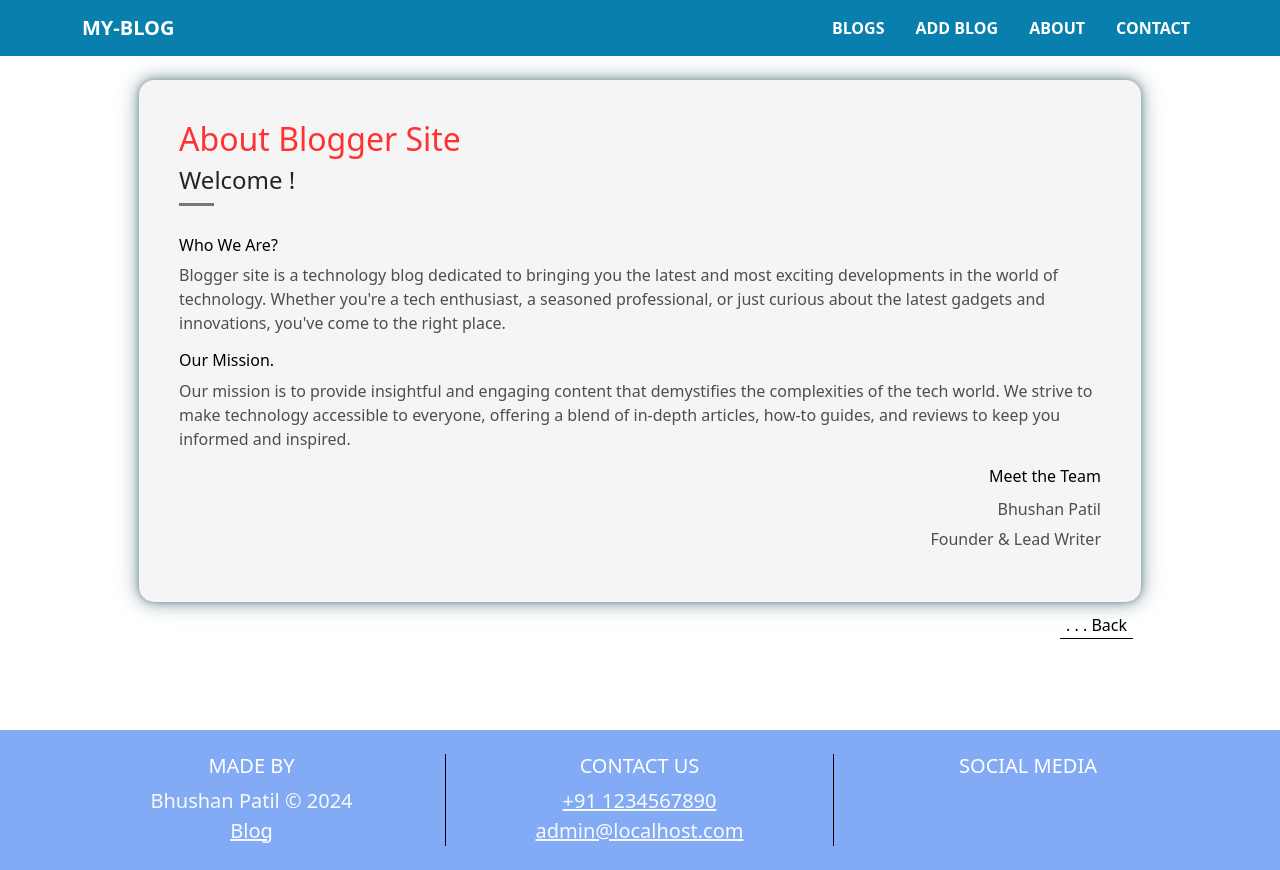
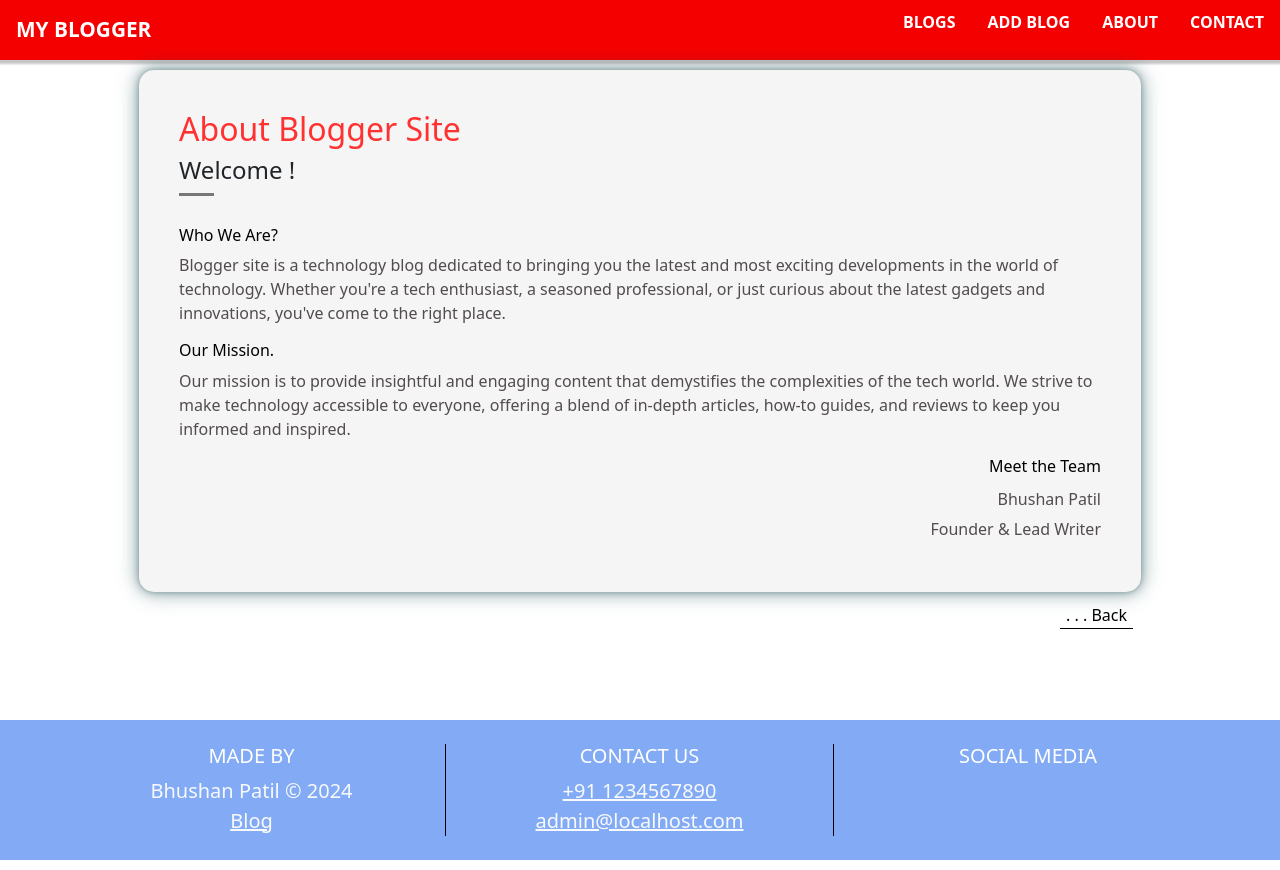
Before and after one commit to BhushanPatil-121/blog-app, a Next.js app: page /aboutme in a window 1280 px wide. Built offline with nearby package versions, Linux system fonts and the light colour scheme.

Commit message:
fixed UI

```diff
--- a/src/app/aboutme/page.css
+++ b/src/app/aboutme/page.css
@@ -1,3 +1,6 @@
+.about-div{
+  /* position: relative; */
+}
 .item{
   width: 90%;
 }
--- a/src/app/aboutme/page.js
+++ b/src/app/aboutme/page.js
@@ -2,7 +2,7 @@ import Link from "next/link";
 import "./page.css";
 export default function AboutMe() {
   return (
-    <div>
+    <div className="about-div">
       <section className="title container">
         <div className="row ">
           <div className="col-md-12 row-blog ">
--- a/src/app/blogs/addblog/page.css
+++ b/src/app/blogs/addblog/page.css
@@ -22,7 +22,7 @@ body {
 } */
 
 .add-container {
-	position:relative;
+	/* position:relative; */
 	/* margin-top: 50px; */
 }
 
--- a/src/app/layout.js
+++ b/src/app/layout.js
@@ -1,7 +1,7 @@
 import "./globals.css";
 import Link from "next/link";
 import "bootstrap/dist/css/bootstrap.css";
-
+import Navbar from "@/component/Navbar";
 export const metadata = {
   title: "Create Next App",
   description: "Generated by create next app",
@@ -11,11 +11,38 @@ export default function RootLayout({ children }) {
   let year = new Date();
   year = year.getFullYear();
   return (
-    <html lang="en" style={{height:"100%"}}>
-      <body style={{ minHeight: "100%" ,display:"flex", flexDirection:"column"}}>
-        <header style={{ position: "fixed", width: "100%", zIndex: "1" }}>
-          <nav className="navbar navbar-expand-lg">
-            <div className="container">
+    <html lang="en" style={{ height: "100%" }}>
+      <body
+        style={{ minHeight: "100%", display: "flex", flexDirection: "column" }}
+      >
+      <Navbar/>
+
+
+        {/* <header className={style.header}>
+          <Link href={"#"} className={style.logo}>
+            LR
+          </Link>
+          <input class="side-menu" type="checkbox" id="side-menu" />
+          <label class="hamb" for="side-menu">
+            <span class="hamb-line"></span>
+          </label>
+          <nav class="nav">
+            <ul class="menu">
+              <li>
+                <Link href={"#"}>Gallery</Link>
+              </li>
+              <li>
+                <Link href={"#"}>Blog</Link>{" "}
+              </li>
+              <li>
+                <Link href={"#"}>About</Link>
+              </li>
+            </ul>
+          </nav>
+        </header> */}
+        {/* <header style={{ position: "fixed", width: "100%"}}>
+          <nav className=" navbar navbar-expand-lg">
+            <div className=" container">
               <Link className="navbar-brand text-white" href={"/"}>
                 <i className="fa fa-graduation-cap fa-lg mr-2"></i>MY-BLOG
               </Link>
@@ -29,9 +56,9 @@ export default function RootLayout({ children }) {
                 <span className="navbar-toggler-icon"></span>
               </button>
               <div
-                className="collapse navbar-collapse"
-                id="nvbCollapse"
-                style={{ justifyContent: "flex-end" ,zIndex:"5"}}
+                className=" navbar-collapse"
+                id=""
+                style={{ justifyContent: "flex-end"}}
               >
                 <ul
                   className="navbar-nav ml-auto"
@@ -57,20 +84,20 @@ export default function RootLayout({ children }) {
                     <Link className="nav-link" href={"/#footer"}>
                       <i className="fa fa-info-circle fa-fw mr-1"></i>CONTACT
                     </Link>
-                  </li>
+                  </li> */}
 
                   {/* <li className="nav-item pl-1">
                   <Link className="nav-link" href={"logout"}>
                     <i className="fa fa-user-plus fa-fw mr-1"></i>LOG OUT
                   </Link>
                 </li> */}
-                </ul>
+                {/* </ul>
               </div>
             </div>
           </nav>
-        </header>
+        </header> */}
         {children}
-        <footer id="footer" >
+        <footer id="footer">
           <div
             className="jumbotron jumbotron-fluid bg-secondary p-4 mt-5 mb-0 "
             id="footer-div"
--- /dev/null
+++ b/src/app/page.module.css
@@ -0,0 +1,118 @@
+.link{
+    text-decoration: none;
+}
+.ul{
+    list-style: none;
+}
+.header{
+    background-color: red !important;
+    box-shadow: 1px 1px 5px 0px grey;
+    position: sticky;
+    top: 0;
+    width: 100%;
+}
+/* Logo */
+.logo{
+    display: inline-block;
+    color: white;
+    font-size: 60px;
+    margin-left: 10px;
+}
+.nav{
+    width: 100%;
+    height: 100%;
+    position: fixed;
+    background-color:red;
+    overflow: hidden;
+
+}
+.menu a{
+    display: block;
+    padding: 30px;
+    color: white}
+.menu a:hover{
+    background-color: black;
+}
+.nav{
+    max-height: 0;
+    transition: max-height .5s ease-out;
+}
+.hamb{
+    cursor: pointer;
+    float: right;
+    padding: 40px 20px;
+}/* Style label tag */
+
+.hambline {
+    background: black;
+    display: block;
+    height: 2px;
+    position: relative;
+    width: 24px;
+
+} /* Style span tag */
+
+.hambline::before,
+.hambline::after{
+    background: black;
+    content: '';
+    display: block;
+    height: 100%;
+    position: absolute;
+    transition: all .2s ease-out;
+    width: 100%;
+}
+.hambline::before{
+    top: 5px;
+}
+.hambline::after{
+    top: -5px;
+}
+
+.sidemenu {
+    display: none;
+} /* Hide checkbox */
+
+.sidemenu:checked ~ nav{
+    max-height: 100%;
+}
+.sidemenu:checked ~ .hamb .hambline {
+    background: transparent;
+}
+.sidemenu:checked ~ .hamb .hambline::before {
+    transform: rotate(-45deg);
+    top:0;
+}
+.sidemenu:checked ~ .hamb .hambline::after {
+    transform: rotate(45deg);
+    top:0;
+}
+@media (min-width: 768px) {
+    .nav{
+        max-height: none;
+        top: 0;
+        position: relative;
+        float: right;
+        width: fit-content;
+        background-color: transparent;
+    }
+    .menu li{
+        float: left;
+    }
+    .menu a:hover{
+        background-color: transparent;
+        color: black;
+
+    }
+
+    .hamb{
+        display: none;
+    }
+}
+.header{
+    background-color: red;
+    box-shadow: 1px 1px 5px 0px black;
+    position: sticky;
+    top: 100px;
+    width: 100%;
+}
--- /dev/null
+++ b/src/component/Navbar.js
@@ -0,0 +1,45 @@
+"use client"
+import { useState } from "react"
+import Link from "next/link"
+import './nav.css'
+import Image from "next/image"
+export default function Navbar(){
+  const [isNavExpanded, setIsNavExpanded] = useState(false)
+
+    return(
+        <nav className="navigation">
+      <Link href="/" className="brand-name">
+        MY BLOGGER
+      </Link>
+      {/* <button */}
+
+      {/* > */}
+        <Image  className="hamburger"
+        onClick={() => {
+          setIsNavExpanded(!isNavExpanded)
+        }} height={50} width={50} src={"/3line.png"}/>
+      {/* </button> */}
+      <div
+        className={
+          isNavExpanded ? "navigation-menu expanded" : "navigation-menu"
+        }
+      >
+        <ul>
+          <li>
+          <Link href={"/blogs"}>BLOGS </Link>
+          </li>
+          <li>
+          <Link href={"/blogs/addblog"}>ADD BLOG</Link>
+          </li>
+          <li>
+          <Link href={"/aboutme"}>ABOUT</Link>
+          </li>
+          <li>
+          <Link  href={"/#footer"}>CONTACT</Link>
+          </li>
+        </ul>
+      </div>
+    </nav>
+
+    )
+}
--- /dev/null
+++ b/src/component/nav.css
@@ -0,0 +1,122 @@
+.navigation {
+    height: 60px;
+    width: 100%;
+    display: flex;
+    align-items: center;
+    position: relative;
+    padding: 0.5rem 0rem;
+    background-color: #f50000;
+    color: rgb(255, 255, 255);
+    box-shadow: 0 2px 2px 2px rgba(9, 9, 9, 0.23);
+    margin-bottom: -70px;
+  }
+
+.brand-name {
+  text-decoration: none;
+  color: rgb(255, 255, 255);
+  font-size: 1.3rem;
+  margin-left: 1rem;
+  font-weight: bolder;
+}
+.navigation-menu {
+  margin-left: auto;
+}
+
+.navigation-menu ul {
+    display: flex;
+    padding: 0;
+  }
+  .navigation-menu li {
+    list-style-type: none;
+    margin: 0 1rem;
+  }
+  .navigation-menu li a {
+    text-decoration: none;
+    display: block;
+    color: white;
+    text-transform: uppercase;
+    font-weight: bolder;
+    width: 100%;
+  }
+
+
+
+  .hamburger {
+    border: 0;
+    height: 40px;
+    width: 40px;
+    /* padding: 0.5rem; */
+    border-radius: 50%;
+    border: 2px solid black;
+    /* background-color: #8b582831; */
+    cursor: pointer;
+    transition: background-color 0.2s ease-in-out;
+    position: absolute;
+    top: 50%;
+    right: 25px;
+    transform: translateY(-50%);
+    display: none;
+    /* background-image: url("./../../public/3line.png"); */
+  }
+  .hamburger:hover {
+    background-color: #7d93eb44;
+    border: 2px solid black;
+  }
+
+@media screen and (max-width: 768px) {
+  .hamburger {
+    display: block;
+
+  }
+}
+
+@media screen and (max-width: 768px) {
+  .navigation-menu ul {
+    display: none;
+  }
+}
+
+
+
+
+@media screen and (max-width: 768px) {
+
+  .navigation-menu ul {
+    position: absolute;
+    top: 60px;
+    left: 0;
+    flex-direction: column;
+    width: 100%;
+    /* height: calc(100vh - 77px); */
+
+    background-color: white;
+    border: 1px solid black;
+    z-index: 5;
+    border: 1px solid black;
+  }
+  .navigation-menu li {
+    text-align: center;
+    margin: 0;
+  }
+  .navigation-menu li a {
+    color: black;
+    width: 100%;
+    padding: 1.5rem 0;
+  }
+  .navigation-menu li:hover {
+    background-color: #eee;
+  }
+}
+
+@media screen and (max-width: 768px) {
+    .navigation-menu ul {
+      /* previous styles */
+      dipslay: none;
+    }
+  }
+
+  @media screen and (max-width: 768px) {
+    .navigation-menu.expanded ul {
+      display: block;
+    }
+  }
```
Also changed, not shown: public/3line.png (added).
